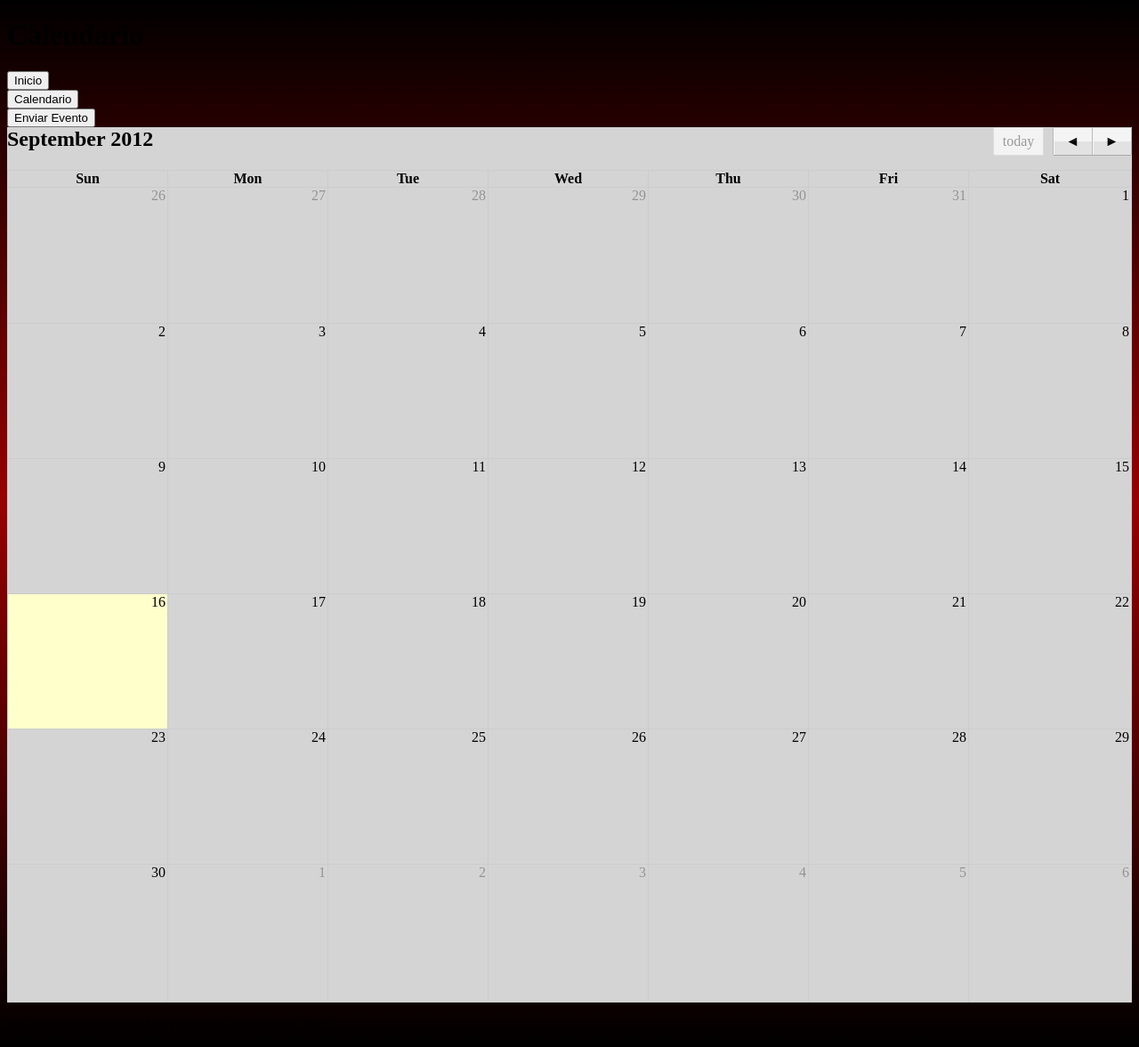
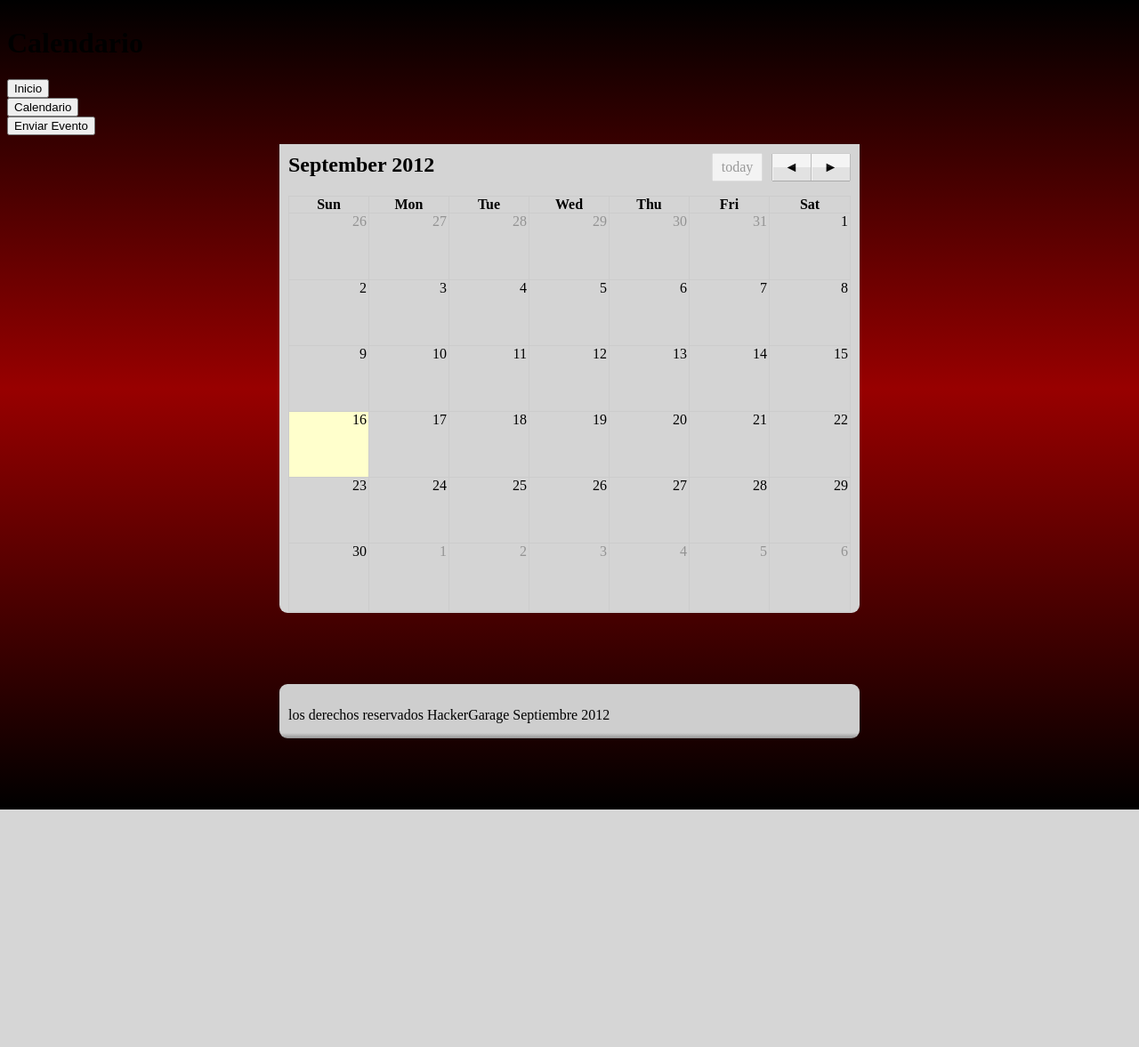
Before and after one commit to FerPerales/CC419_D04_Eventos, a PHP site: page /calendario.html in a window 1280 px wide. Shown: the whole page at 89% size. After the commit the page ends 910 px from the top, so only its background shows below. Run offline with PHP 8.4, Linux system fonts and the light colour scheme.

Commit message:
Primera version de hoja de estilos

```diff
--- a/html/css/vistacalendario.css
+++ b/html/css/vistacalendario.css
@@ -9,6 +9,131 @@ body
 	background: linear-gradient(to bottom,  rgba(0,0,0,1) 0%,rgba(219,196,21,1) 0%,rgba(0,0,0,1) 0%,rgba(152,0,0,1) 48%,rgba(0,0,0,1) 100%); /* W3C */
 	filter: progid:DXImageTransform.Microsoft.gradient( startColorstr='#000000', endColorstr='#000000',GradientType=0 ); /* IE6-9 */
 }
+
+nav
+{
+	width: 50%;
+	margin: 0 auto;
+
+}
+nav ul
+{
+	float: right;
+}
+nav ul li
+{
+	display: inline;
+
+	background: rgb(0,0,0); /* Old browsers */
+	background: -moz-linear-gradient(top,  rgba(0,0,0,1) 0%, rgba(219,196,21,1) 0%, rgba(0,0,0,1) 0%, rgba(152,0,0,1) 48%, rgba(0,0,0,1) 100%); /* FF3.6+ */
+	background: -webkit-gradient(linear, left top, left bottom, color-stop(0%,rgba(0,0,0,1)), color-stop(0%,rgba(219,196,21,1)), color-stop(0%,rgba(0,0,0,1)), color-stop(48%,rgba(152,0,0,1)), color-stop(100%,rgba(0,0,0,1))); /* Chrome,Safari4+ */
+	background: -webkit-linear-gradient(top,  rgba(0,0,0,1) 0%,rgba(219,196,21,1) 0%,rgba(0,0,0,1) 0%,rgba(152,0,0,1) 48%,rgba(0,0,0,1) 100%); /* Chrome10+,Safari5.1+ */
+	background: -o-linear-gradient(top,  rgba(0,0,0,1) 0%,rgba(219,196,21,1) 0%,rgba(0,0,0,1) 0%,rgba(152,0,0,1) 48%,rgba(0,0,0,1) 100%); /* Opera 11.10+ */
+	background: -ms-linear-gradient(top,  rgba(0,0,0,1) 0%,rgba(219,196,21,1) 0%,rgba(0,0,0,1) 0%,rgba(152,0,0,1) 48%,rgba(0,0,0,1) 100%); /* IE10+ */
+	background: linear-gradient(to bottom,  rgba(0,0,0,1) 0%,rgba(219,196,21,1) 0%,rgba(0,0,0,1) 0%,rgba(152,0,0,1) 48%,rgba(0,0,0,1) 100%); /* W3C */
+	filter: progid:DXImageTransform.Microsoft.gradient( startColorstr='#000000', endColorstr='#000000',GradientType=0 ); /* IE6-9 */
+
+	padding: 5px;
+}
+
+nav ul li a
+{
+	text-decoration: none;
+	color:#D4D4D4;
+}
+#RSS
+{
+	background: none;
+}
+header
+{
+	width: 50%;
+	height: 0px;
+	margin: 0 auto;
+	padding-top: 1px;
+	color:#D4D4D4;
+	font-family: sans-serif;
+}
+
+
+article
+{
+	clear: both;
+}
+article > div
+{
+	width: 50%;
+	margin: 0 auto;
+}
+section, footer
+{
+	margin: 0 auto;
+	padding: 10px 10px 1px;
+	background: rgb(206,206,206); /* Old browsers */
+	border-bottom-left-radius: 9px;
+	border-bottom-right-radius: 9px;
+	background: -moz-linear-gradient(top, rgba(206,206,206,1) 90%, rgba(147,147,147,1) 100%); /* FF3.6+ */
+	background: -webkit-gradient(linear, left top, left bottom, color-stop(90%,rgba(206,206,206,1)), color-stop(100%,rgba(147,147,147,1))); /* Chrome,Safari4+ */
+	background: -webkit-linear-gradient(top, rgba(206,206,206,1) 90%,rgba(147,147,147,1) 100%); /* Chrome10+,Safari5.1+ */
+	background: -o-linear-gradient(top, rgba(206,206,206,1) 90%,rgba(147,147,147,1) 100%); /* Opera 11.10+ */
+	background: -ms-linear-gradient(top, rgba(206,206,206,1) 90%,rgba(147,147,147,1) 100%); /* IE10+ */
+	background: linear-gradient(to bottom, rgba(206,206,206,1) 90%,rgba(147,147,147,1) 100%); /* W3C */
+	filter: progid:DXImageTransform.Microsoft.gradient( startColorstr='#cecece', endColorstr='#939393',GradientType=0 ); /* IE6-9 */
+}
+section h3
+{
+	background: rgb(125,126,125); /* Old browsers */
+	background: -moz-linear-gradient(top,  rgba(125,126,125,1) 1%, rgba(40,40,40,1) 100%); /* FF3.6+ */
+	background: -webkit-gradient(linear, left top, left bottom, color-stop(1%,rgba(125,126,125,1)), color-stop(100%,rgba(40,40,40,1))); /* Chrome,Safari4+ */
+	background: -webkit-linear-gradient(top,  rgba(125,126,125,1) 1%,rgba(40,40,40,1) 100%); /* Chrome10+,Safari5.1+ */
+	background: -o-linear-gradient(top,  rgba(125,126,125,1) 1%,rgba(40,40,40,1) 100%); /* Opera 11.10+ */
+	background: -ms-linear-gradient(top,  rgba(125,126,125,1) 1%,rgba(40,40,40,1) 100%); /* IE10+ */
+	background: linear-gradient(to bottom,  rgba(125,126,125,1) 1%,rgba(40,40,40,1) 100%); /* W3C */
+	filter: progid:DXImageTransform.Microsoft.gradient( startColorstr='#7d7e7d', endColorstr='#282828',GradientType=0 ); /* IE6-9 */
+	border-top-left-radius: 9px;
+	border-top-right-radius: 9px;
+   color: white;
+   font-family: 'Vollkorn',arial,serif;
+   font-size: 18px;
+   height: 35px;
+   margin: 0;
+   padding: 6px 0 0 10px;
+}
+
+section h3 > a
+{
+	text-decoration: none;
+	color: white;
+	font-family: sans-serif;
+}
+article > div > button + button
+{
+	float: right;
+}
+section
+{
+	width: 50%;
+	margin: 10px auto;
+}
+section img
+{
+	width:  100%;
+}
+section p
+{
+	font-size: .8em;
+}
+
 #calendar{
 	background: #D4D4D4;
+	clear: both;
 }
+
+
+footer
+{
+	width: 50%;
+	margin: 80px auto;
+	border-top-left-radius: 9px;
+	border-top-right-radius: 9px;
+}
```
